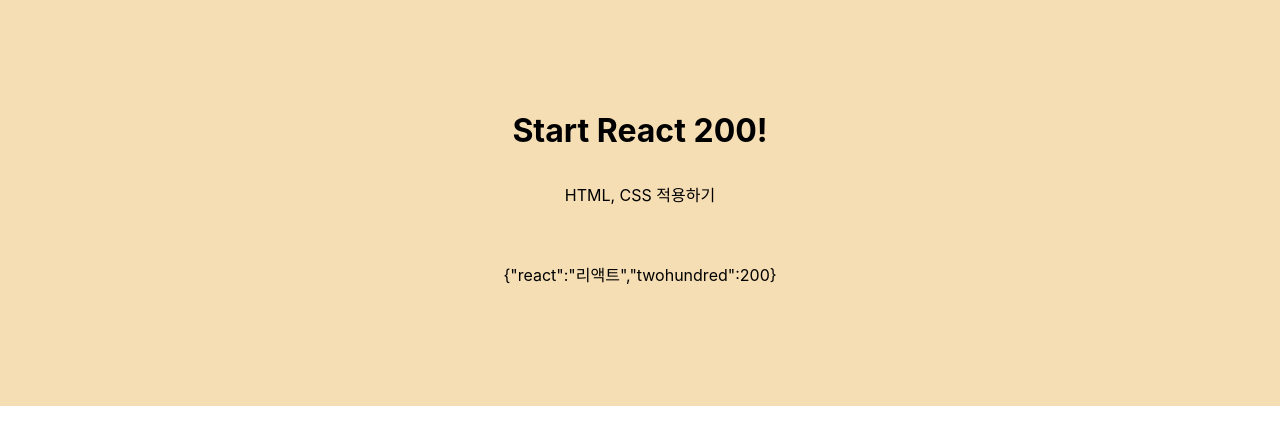
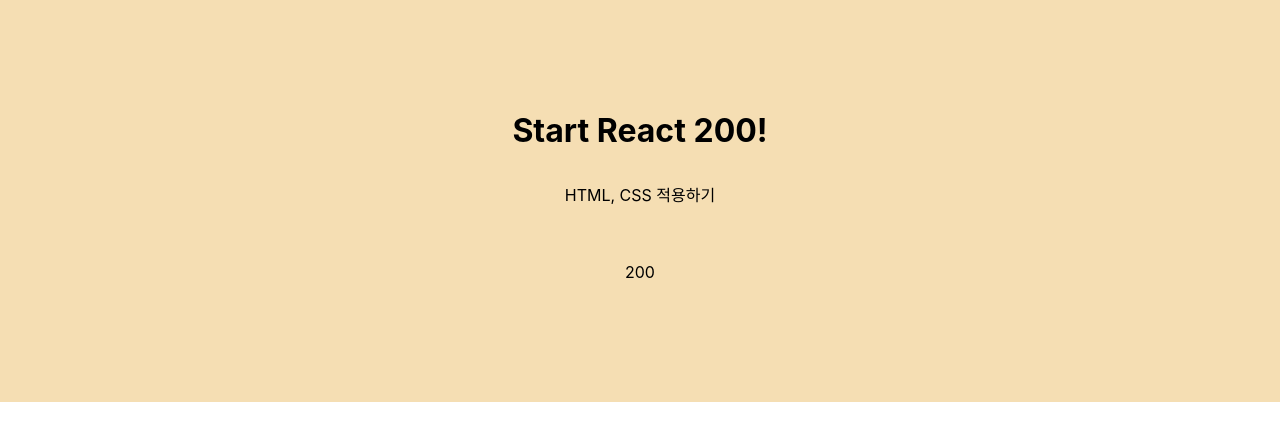
Before and after one commit to dev-chloe/hangout-react200, a React (Create React App) app: page / in a window 1280 px wide. Shown: the top 444 px of the page. Built offline with nearby package versions, Linux system fonts and the light colour scheme.

Commit message:
react200 초급021

```diff
--- a/src/App.js
+++ b/src/App.js
@@ -1,25 +1,14 @@
 import React from 'react';
 import './App.css';
-import PropsObjVal from './R020_PropsObjVal';
+import PropsRequired from './R021_PropsRequired';
 
 function App() {
   return (
     <div>
       <h1>Start React 200!</h1>
       <p>HTML, CSS 적용하기</p>
-      <PropsObjVal ObjectJson = {{react: "리액트", twohundred: 200}}/>
-      {/*
-      <PropsBoolean BooleanTrueFalse={false} />
-      <PropsBoolean BooleanTrueFalse />
-
-      <PropsDatatype
-        String = "react"
-        Number = { 200 }
-        Boolean = { 1==1 }
-        Array = { [0, 1, 8]}
-        ObjectJson = {{react: "리액트", twoHundred: '200'}}
-        Function = {console.log("FunctionProps: function!")}
-      /> */}
+      <PropsRequired
+        ReactNumber = {200}/>
     </div>
   );
 }
--- /dev/null
+++ b/src/R021_PropsRequired.js
@@ -0,0 +1,22 @@
+import React, { Component } from "react";
+import datatype from 'prop-types';
+
+class R021_PropsRequired extends Component {
+  render() {
+    let {
+      ReactString,
+      ReactNumber
+    } = this.props
+    return (
+      <div>
+        {ReactString}{ReactNumber}
+      </div>
+    )
+  }
+}
+
+R021_PropsRequired.propTypes = {
+  ReactString : datatype.isRequired,
+}
+
+export default R021_PropsRequired;
```
